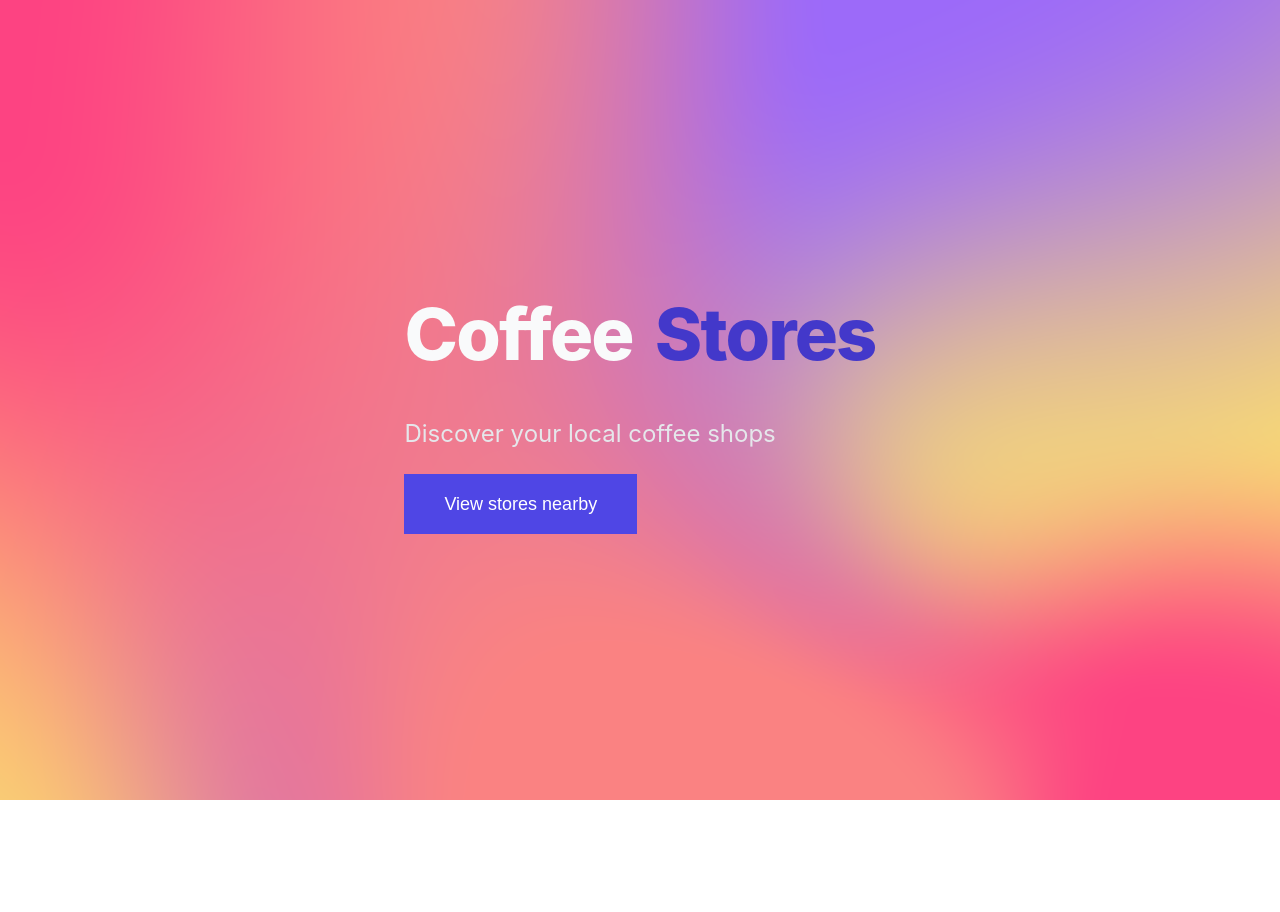
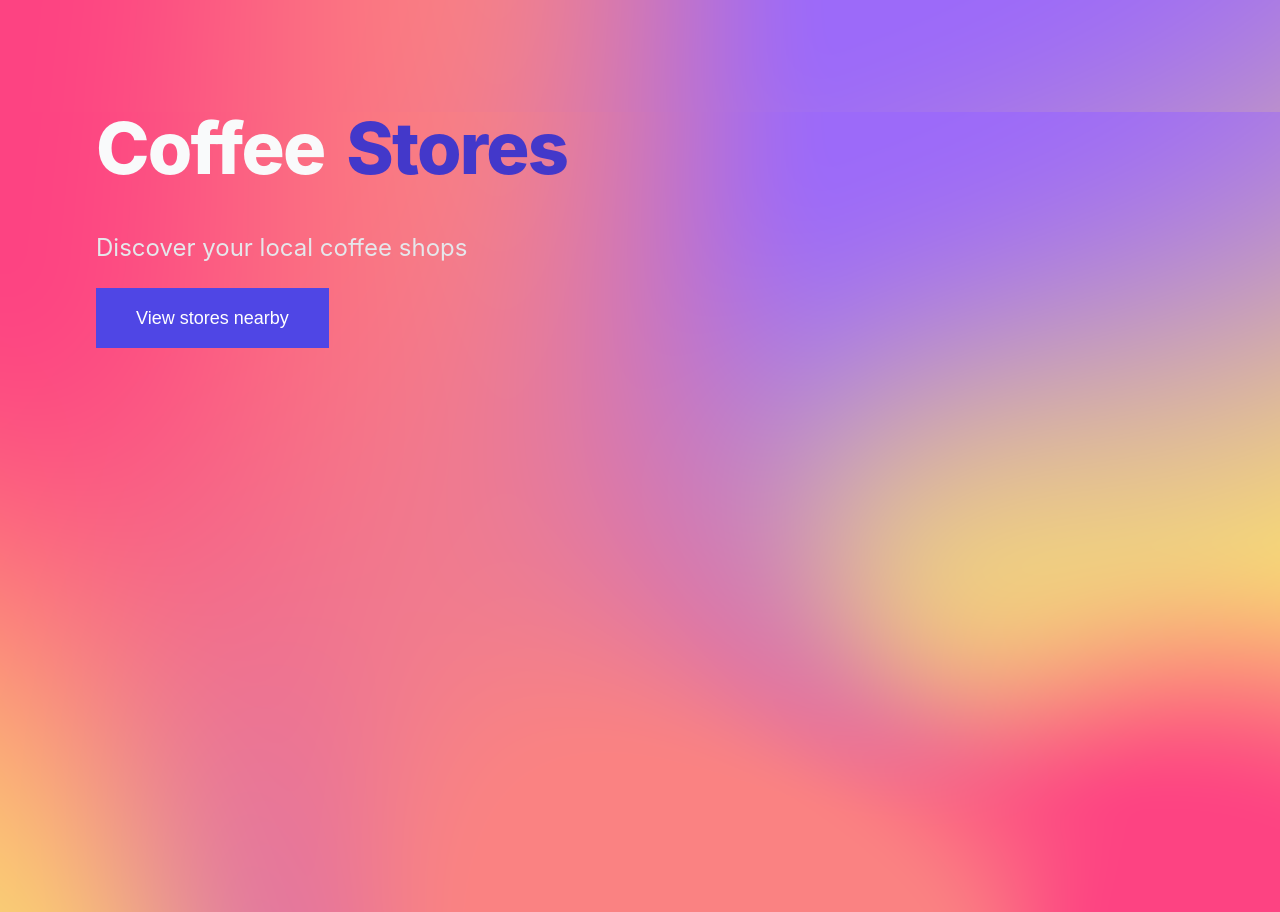
Before and after one commit to mahyarErshad/First-next.js-app, a Next.js app: page / in a window 1280 px wide. Before the commit the page ends 800 px from the top, so only its background shows below. Built offline with nearby package versions, Linux system fonts and the light colour scheme.

Commit message:
Updated styles

```diff
--- a/styles/Home.module.css
+++ b/styles/Home.module.css
@@ -1,13 +1,113 @@
+/** Mobile first development **/
+
 .container {
-  padding: 0 2rem;
+  margin-bottom: 14rem /* 224px */;
 }
 
 .main {
-  min-height: 100vh;
-  padding: 4rem 0;
-  flex: 1;
-  display: flex;
-  flex-direction: column;
+  margin-top: 2.5rem /* 40px */;
+  margin-left: auto;
+  margin-right: auto;
+  max-width: 72rem /* 1152px */;
+  padding-left: 1rem /* 16px */;
+  padding-right: 1rem /* 16px */;
+}
+
+.heroImage {
+  position: absolute;
+  top: 0px;
+  z-index: 1;
+}
+
+.cardLayout {
+  display: grid;
+  grid-template-columns: repeat(1, minmax(0, 1fr));
+  column-gap: 1.5rem;
+  row-gap: 1.5rem;
+}
+
+.card {
   justify-content: center;
-  align-items: center;
 }
+
+.heading2 {
+  font-size: 2.25rem;
+  line-height: 2.5rem;
+  padding-bottom: 2rem;
+  margin-top: 2rem;
+  color: var(--text-white-100);
+}
+
+.sectionWrapper {
+  margin-top: 5rem;
+}
+
+/** Breakpoints:
+  sm: min-width: 640px;
+  md: min-width: 768px;
+  lg: min-width: 1024px;
+  xl: min-width: 1280px;
+  2xl: min-width: 1536px;
+**/
+
+@media (min-width: 640px) {
+  .container {
+    padding-left: 1rem /* 16px */;
+    padding-right: 1rem /* 16px */;
+  }
+
+  .main {
+    margin-top: 3rem /* 48px */;
+    padding-left: 1.5rem /* 24px */;
+    padding-right: 1.5rem /* 24px */;
+  }
+  .cardLayout {
+    grid-template-columns: repeat(2, minmax(0, 1fr));
+  }
+}
+
+@media (min-width: 768px) {
+  .container {
+    padding-left: 2.5rem /* 40px */;
+    padding-right: 2.5rem /* 40px */;
+  }
+
+  .main {
+    margin-top: 4rem /* 64px */;
+  }
+
+  .heroImage {
+    right: 20%;
+  }
+
+  .cardLayout {
+    grid-template-columns: repeat(2, minmax(0, 1fr));
+  }
+}
+
+@media (min-width: 1024px) {
+  .container {
+    padding-left: 2.5rem /* 40px */;
+    padding-right: 2.5rem /* 40px */;
+  }
+  .main {
+    margin-top: 5rem /* 80px */;
+    padding-left: 2rem /* 32px */;
+    padding-right: 2rem /* 32px */;
+  }
+  .heroImage {
+    right: 20%;
+  }
+  .cardLayout {
+    grid-template-columns: repeat(3, minmax(0, 1fr));
+  }
+}
+
+@media (min-width: 1280px) {
+  .main {
+    margin-top: 7rem /* 112px */;
+  }
+  .cardLayout {
+    grid-template-columns: repeat(3, minmax(0, 1fr));
+  }
+}
```
